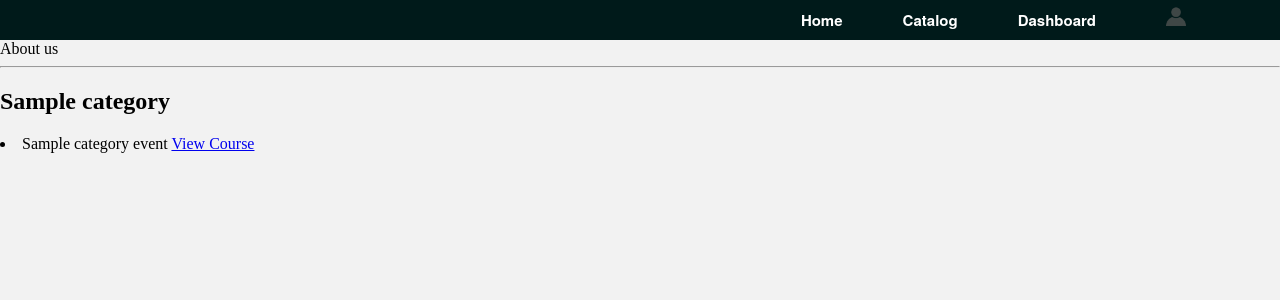
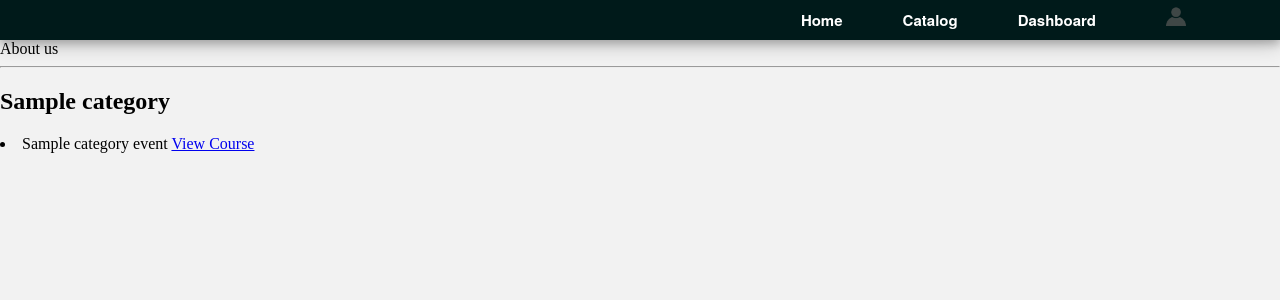
Before and after one commit to priyam789/Beingenious, a Python web app: template templates/activity.html in a window 1280 px wide. Shown: the part 69-369 px from the top of the page. Run offline with Jinja, Linux system fonts and the light colour scheme; the template is opened without the code that fills it: most values are stand-ins (such as "Sample title", 1, 10 or a date in 2020); some web fonts are replaced.

Commit message:
dashboard css done ...

```diff
--- a/assets/css/style_basic.css
+++ b/assets/css/style_basic.css
@@ -52,8 +52,7 @@ body {
 	margin: 0;
 	height: 40px;
 	z-index: 10;
-
-
+	box-shadow: 0 4px 8px 0 rgba(0, 0, 0, 0.2), 0 6px 20px 0 rgba(0, 0, 0, 0.19);
 }
 
 .primary_nav_wrap
```
